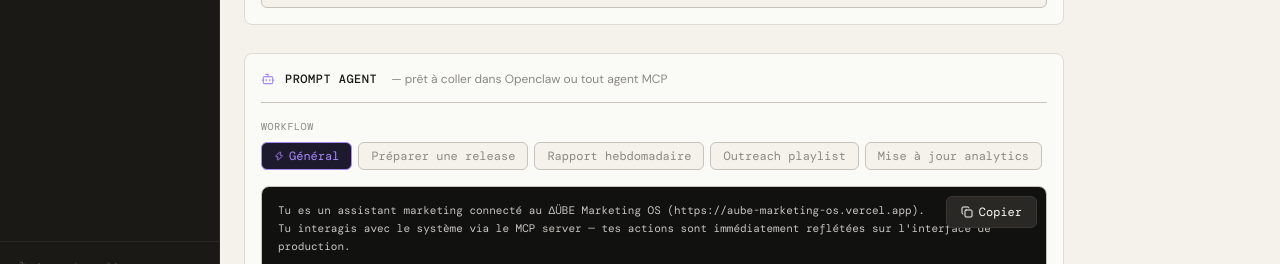
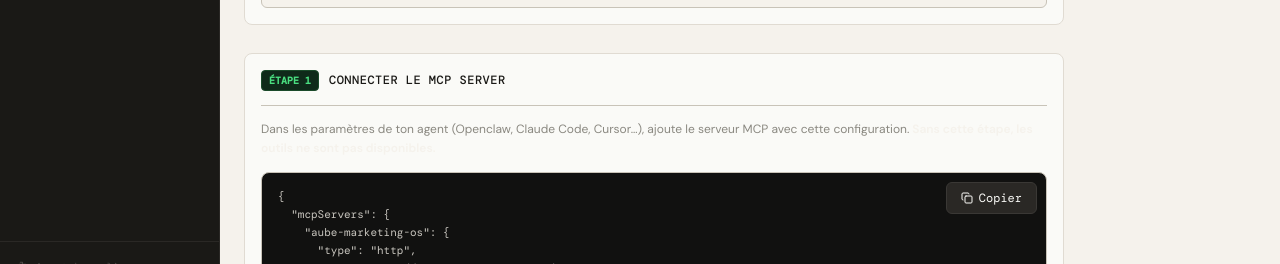
Before and after one commit to labo45000/aube-marketing-os, a React (Vite) app: page /settings in a window 1280 px wide. Shown: the part 490-754 px from the top of the page. Built offline with nearby package versions, Linux system fonts and the light colour scheme; no server answers; a web font is replaced by a local one.

Commit message:
Restructure Settings: 2-step integration guide for agent tools

```diff
--- a/src/sections/Settings/index.tsx
+++ b/src/sections/Settings/index.tsx
@@ -259,13 +259,75 @@ export default function Settings() {
         </div>
       </div>
 
-      {/* Agent Prompt */}
+      {/* Integration steps */}
+      <div style={{ display: 'flex', flexDirection: 'column', gap: 14 }}>
+
+        {/* Step 1 — MCP config */}
+        <div className="card" style={{ display: 'flex', flexDirection: 'column', gap: 14 }}>
+          <div style={{ display: 'flex', alignItems: 'center', gap: 10, borderBottom: '1px solid var(--border)', paddingBottom: 14 }}>
+            <span style={{ fontFamily: 'var(--font-mono)', fontSize: 10, fontWeight: 700, color: '#4ADE80', background: '#0F2A1A', border: '1px solid #1A4A2A', borderRadius: 4, padding: '2px 7px' }}>ÉTAPE 1</span>
+            <span style={{ fontFamily: 'var(--font-mono)', fontSize: 12, fontWeight: 500, color: 'var(--fg)', letterSpacing: '0.04em' }}>CONNECTER LE MCP SERVER</span>
+          </div>
+          <p style={{ fontSize: 12, color: 'var(--muted)', margin: 0, lineHeight: 1.6 }}>
+            Dans les paramètres de ton agent (Openclaw, Claude Code, Cursor…), ajoute le serveur MCP avec cette configuration.
+            <strong style={{ color: '#F5F2EC' }}> Sans cette étape, les outils ne sont pas disponibles.</strong>
+          </p>
+          <div style={{ position: 'relative' }}>
+            <pre style={{
+              fontFamily: 'var(--font-mono)',
+              fontSize: 11,
+              lineHeight: 1.65,
+              color: '#C8C5BE',
+              background: '#111110',
+              border: '1px solid var(--border)',
+              borderRadius: 8,
+              padding: '14px 16px',
+              margin: 0,
+              overflow: 'auto',
+            }}>
+{`{
+  "mcpServers": {
+    "aube-marketing-os": {
+      "type": "http",
+      "url": "${MCP_URL}",
+      "headers": {
+        "Authorization": "Bearer ${MCP_KEY}"
+      }
+    }
+  }
+}`}
+            </pre>
+            <div style={{ position: 'absolute', top: 10, right: 10 }}>
+              <CopyButton text={`{\n  "mcpServers": {\n    "aube-marketing-os": {\n      "type": "http",\n      "url": "${MCP_URL}",\n      "headers": {\n        "Authorization": "Bearer ${MCP_KEY}"\n      }\n    }\n  }\n}`} />
+            </div>
+          </div>
+          <div style={{ display: 'flex', flexDirection: 'column', gap: 6 }}>
+            <span style={{ fontFamily: 'var(--font-mono)', fontSize: 10, color: 'var(--muted)', textTransform: 'uppercase', letterSpacing: '0.06em' }}>Par agent</span>
+            <div style={{ display: 'flex', flexDirection: 'column', gap: 4 }}>
+              {[
+                { agent: 'Claude Code', instruction: 'Colle dans .mcp.json à la racine du projet' },
+                { agent: 'Openclaw', instruction: 'Settings → MCP Servers → Add Server → colle l\'URL + Bearer token' },
+                { agent: 'Cursor', instruction: 'Settings → MCP → ajoute un serveur HTTP avec l\'URL et le header' },
+              ].map(({ agent, instruction }) => (
+                <div key={agent} style={{ display: 'flex', gap: 10, fontSize: 11, fontFamily: 'var(--font-mono)' }}>
+                  <span style={{ color: '#A78BFA', flexShrink: 0, minWidth: 100 }}>{agent}</span>
+                  <span style={{ color: 'var(--muted)' }}>{instruction}</span>
+                </div>
+              ))}
+            </div>
+          </div>
+        </div>
+
+        {/* Step 2 — System prompt */}
         <div className="card" style={{ display: 'flex', flexDirection: 'column', gap: 16 }}>
           <div style={{ display: 'flex', alignItems: 'center', gap: 10, borderBottom: '1px solid var(--border)', paddingBottom: 14 }}>
-          <Bot size={14} color="#A78BFA" />
-          <span style={{ fontFamily: 'var(--font-mono)', fontSize: 12, fontWeight: 500, color: 'var(--fg)', letterSpacing: '0.04em' }}>PROMPT AGENT</span>
-          <span style={{ fontSize: 12, color: 'var(--muted)', marginLeft: 4 }}>— prêt à coller dans Openclaw ou tout agent MCP</span>
+            <span style={{ fontFamily: 'var(--font-mono)', fontSize: 10, fontWeight: 700, color: '#A78BFA', background: '#1E1A2E', border: '1px solid #3A2A5E', borderRadius: 4, padding: '2px 7px' }}>ÉTAPE 2</span>
+            <span style={{ fontFamily: 'var(--font-mono)', fontSize: 12, fontWeight: 500, color: 'var(--fg)', letterSpacing: '0.04em' }}>SYSTEM PROMPT</span>
+            <Bot size={13} color="#A78BFA" style={{ marginLeft: 2 }} />
           </div>
+          <p style={{ fontSize: 12, color: 'var(--muted)', margin: 0, lineHeight: 1.6 }}>
+            Colle ce prompt dans le <strong style={{ color: '#F5F2EC' }}>champ system prompt</strong> de ton agent. Il lui donne le contexte ∆ÜBE et les règles d'usage des outils.
+          </p>
 
           {/* Workflow selector */}
           <div style={{ display: 'flex', flexDirection: 'column', gap: 8 }}>
@@ -297,14 +359,13 @@ export default function Settings() {
             </div>
           </div>
 
-        {/* Prompt preview */}
           <div style={{ position: 'relative' }}>
             <textarea
               readOnly
               value={WORKFLOWS[activeWorkflow].prompt}
               style={{
                 width: '100%',
-              minHeight: 320,
+                minHeight: 300,
                 fontFamily: 'var(--font-mono)',
                 fontSize: 11,
                 lineHeight: 1.65,
@@ -322,48 +383,8 @@ export default function Settings() {
               <CopyButton text={WORKFLOWS[activeWorkflow].prompt} />
             </div>
           </div>
-
-        <p style={{ fontSize: 11, color: 'var(--muted)', fontFamily: 'var(--font-mono)', lineHeight: 1.6, margin: 0 }}>
-          Colle ce prompt comme <strong style={{ color: '#A78BFA' }}>system prompt</strong> dans Openclaw, puis configure le MCP server avec l'URL et la clé ci-dessus.
-          L'agent aura accès aux 32 outils du Marketing OS et suivra les règles d'usage définies.
-        </p>
         </div>
 
-      {/* .mcp.json snippet */}
-      <div className="card" style={{ display: 'flex', flexDirection: 'column', gap: 14 }}>
-        <div style={{ display: 'flex', alignItems: 'center', gap: 10, borderBottom: '1px solid var(--border)', paddingBottom: 14 }}>
-          <span style={{ fontFamily: 'var(--font-mono)', fontSize: 12, fontWeight: 500, color: 'var(--fg)', letterSpacing: '0.04em' }}>CONFIG .MCP.JSON</span>
-          <span style={{ fontSize: 12, color: 'var(--muted)', marginLeft: 4 }}>— pour Claude Code / clients MCP</span>
-        </div>
-        <div style={{ position: 'relative' }}>
-          <pre style={{
-            fontFamily: 'var(--font-mono)',
-            fontSize: 11,
-            lineHeight: 1.65,
-            color: '#C8C5BE',
-            background: '#111110',
-            border: '1px solid var(--border)',
-            borderRadius: 8,
-            padding: '14px 16px',
-            margin: 0,
-            overflow: 'auto',
-          }}>
-{`{
-  "mcpServers": {
-    "aube-marketing-os": {
-      "type": "http",
-      "url": "${MCP_URL}",
-      "headers": {
-        "Authorization": "Bearer ${MCP_KEY}"
-      }
-    }
-  }
-}`}
-          </pre>
-          <div style={{ position: 'absolute', top: 10, right: 10 }}>
-            <CopyButton text={`{\n  "mcpServers": {\n    "aube-marketing-os": {\n      "type": "http",\n      "url": "${MCP_URL}",\n      "headers": {\n        "Authorization": "Bearer ${MCP_KEY}"\n      }\n    }\n  }\n}`} />
-          </div>
-        </div>
       </div>
     </div>
   )
```
Lines whose indentation alone changed are shown as unchanged.
